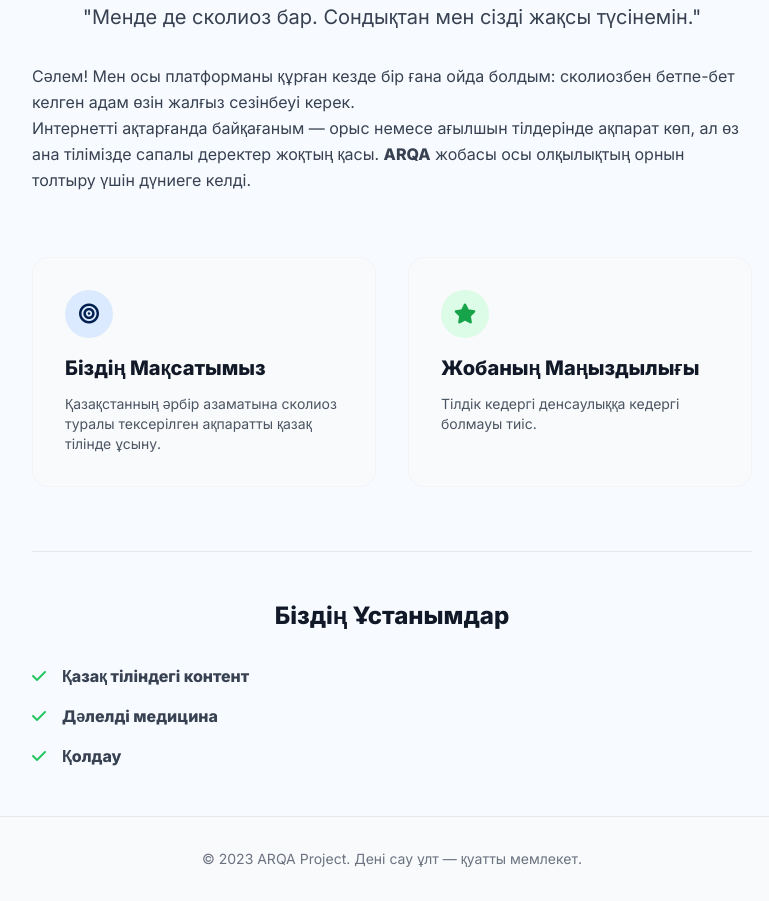
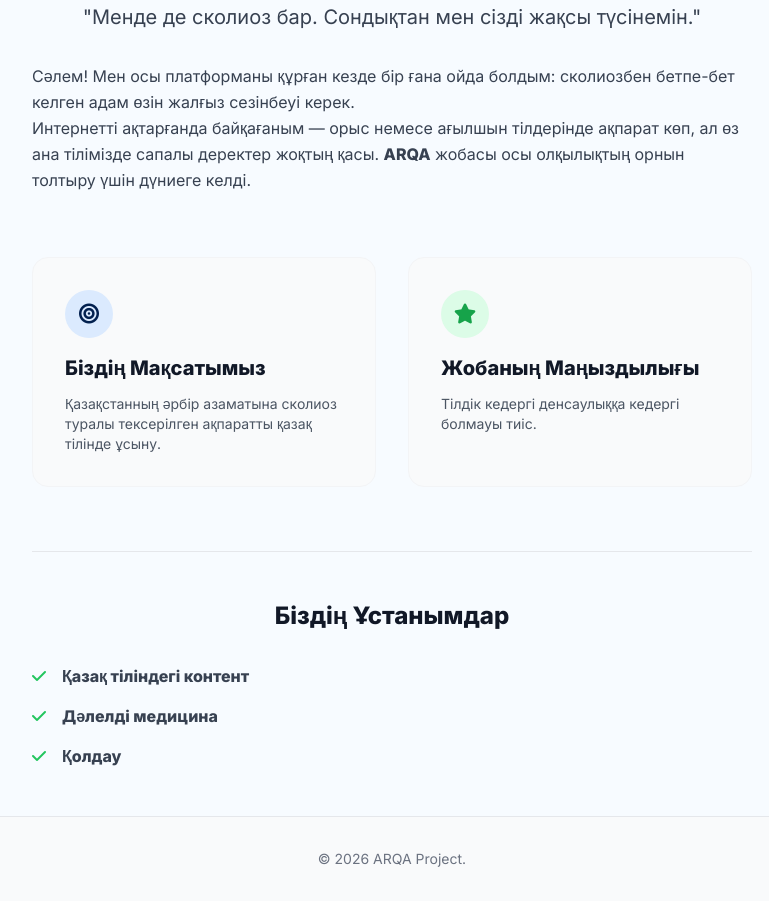
Before and after one commit to dddfewkl/scoliosis-d, a plain HTML site: page About.html in a window 1280 px wide. Shown: the part 349-1250 px from the top of the page, without its empty margins (248-1017 px from the left). Drawn offline with nearby package versions, Linux system fonts and the light colour scheme.

Commit message:
Update copyright year in About.html

```diff
--- a/About.html
+++ b/About.html
@@ -276,7 +276,7 @@
 
 <footer class="bg-gray-50 border-t py-8 mt-auto">
     <div class="text-center text-gray-500 text-sm">
-        <p>&copy; 2023 ARQA Project. Дені сау ұлт — қуатты мемлекет.</p>
+        <p>&copy; 2026 ARQA Project. </p>
     </div>
 </footer>
 
```
